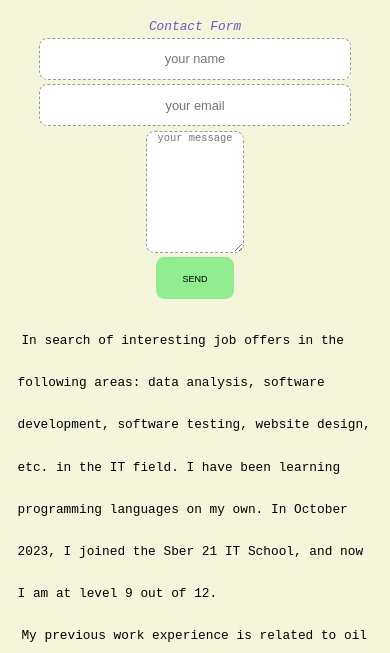
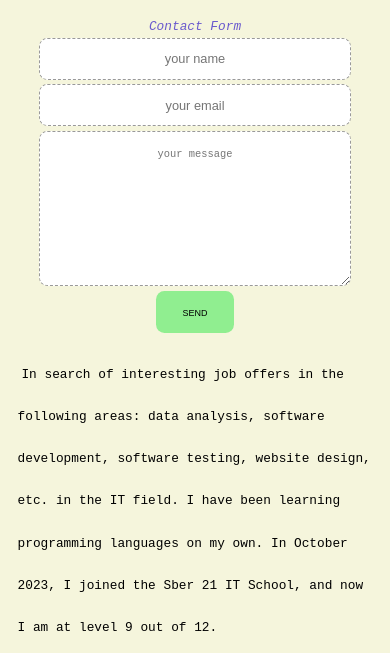
Before and after one commit to Coder1382/My-Concise-CV, a plain HTML site: page index.html in a window 390 px wide. Shown: the part 191-844 px from the top of the page. Drawn offline with Linux system fonts and the light colour scheme.

Commit message:
Update cv.css

```diff
--- a/cv.css
+++ b/cv.css
@@ -57,10 +57,10 @@ form{
   font-size: 1em;
   border-radius: 1vh;
 }
-.fm:not(textarea){
+input:not(textarea){
   height: 5vh;
 }
-.fm:not(input[type=submit]){
+input:not(input[type=submit]),textarea{
   width: 25vw;
   padding: 0 1vw;
   text-align: center;
@@ -101,7 +101,7 @@ input[type=submit]:hover{
   input[type=submit]{
     min-width: 20vw;
   }
-input:not([type=submit]){
+input:not([type=submit]),textarea{
   min-width: 80vw;
 }
 }
```
